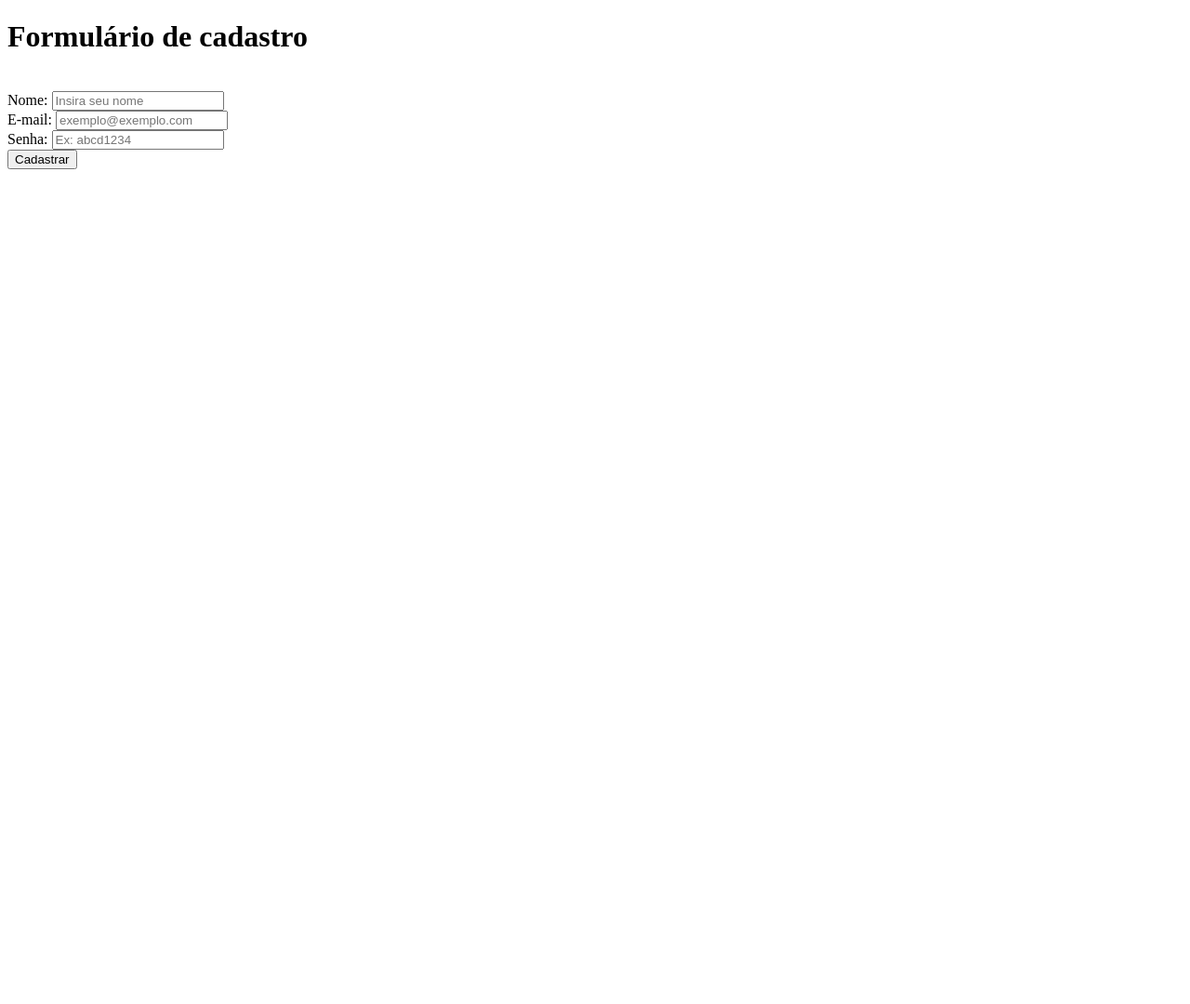
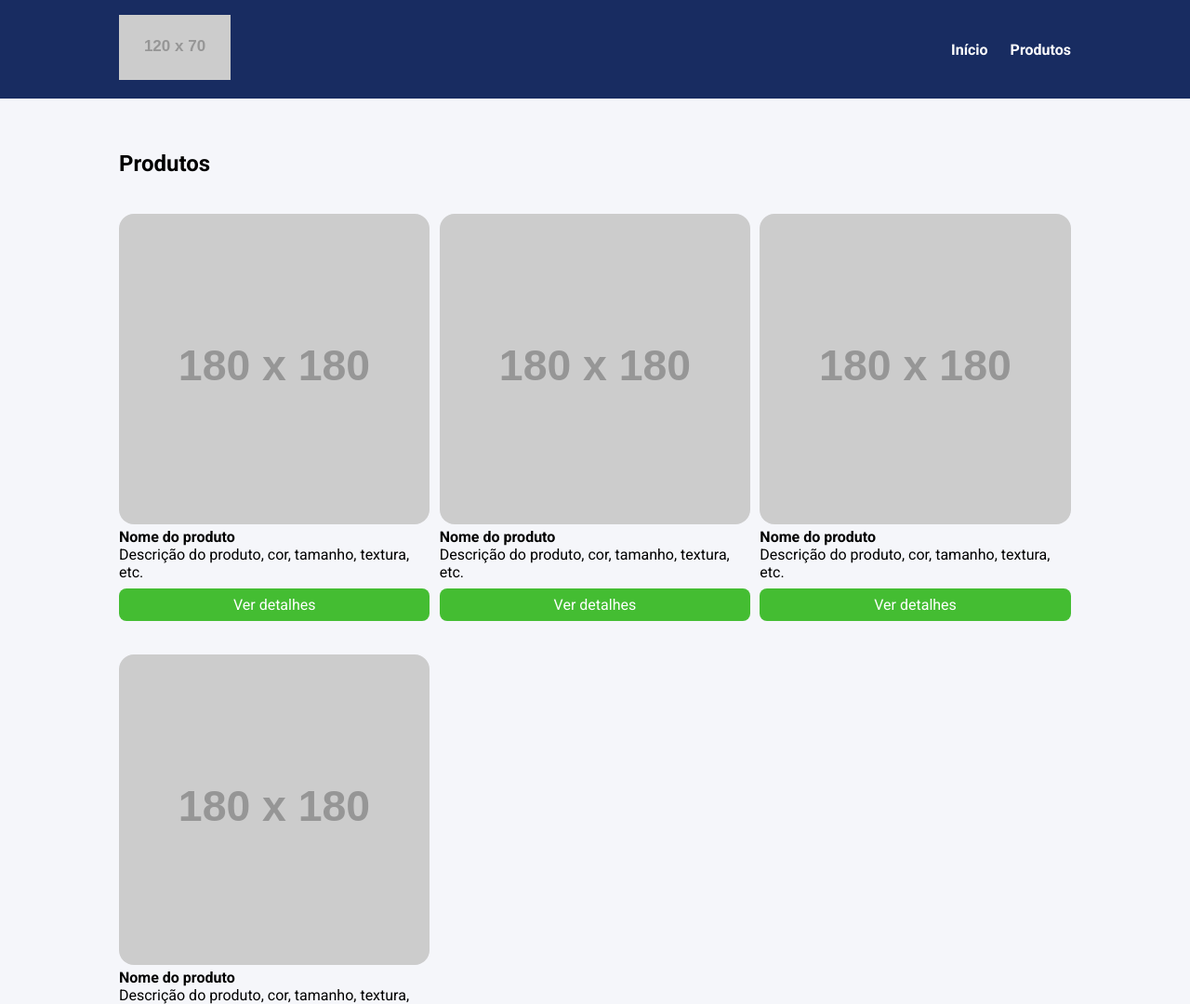
Before and after one commit to cunhacoderx/curso_ebac_frontend, a website: page index.html in a window 1280 px wide. Shown: the top 1080 px of the page at 93% size. Before the commit the page ends 800 px from the top, so only its background shows below. Drawn offline with Linux system fonts and the light colour scheme; placeholder pictures from the web are drawn by us.

Commit message:
Remoção da pasta duplicada e entrega final do exercício SASS

```diff
--- a/index.html
+++ b/index.html
@@ -2,23 +2,78 @@
 <html lang="pt-BR">
 <head>
     <meta charset="UTF-8">
+    <meta http-equiv="X-UA-Compatible" content="IE=edge">
     <meta name="viewport" content="width=device-width, initial-scale=1.0">
-    <title>Formulário</title>
+    <title>Document</title>
+    <link rel="preconnect" href="https://fonts.googleapis.com">
+    <link rel="preconnect" href="https://fonts.gstatic.com" crossorigin>
+    <link href="https://fonts.googleapis.com/css2?family=Roboto:wght@400;700&display=swap" rel="stylesheet">
+    <link rel="stylesheet" href="build/main.css">
 </head>
 <body>
-    <h1>Formulário de cadastro</h1>
-    <br />
-    <form>
-        <label for="user-name">Nome:</label>
-        <input id="user-name" type="text" placeholder="Insira seu nome">
-        <br />
-        <label for="user-email">E-mail:</label>
-        <input id="user-email" type="email" placeholder="exemplo@exemplo.com">
-        <br />
-        <label for="user-password">Senha:</label>
-        <input id="user-password" type="password" placeholder="Ex: abcd1234">
-        <br />
-        <button type="submit">Cadastrar</button>
-    </form>
+    <header>
+        <div class="container">
+            <div class="branding">
+                <img src="https://via.placeholder.com/120x70" />
+            </div>
+            <nav>
+                <ul class="menu">
+                    <li>
+                        <a href="#">Início</a>
+                    </li>
+                    <li>
+                        <a href="#">Produtos</a>
+                    </li>
+                </ul>
+            </nav>
+        </div>
+    </header>
+    <section>
+        <div class="container">
+            <h2>Produtos</h2>
+            <ul class="products">
+                <li class="product-item">
+                    <img src="https://via.placeholder.com/180x180" />
+                    <h4>Nome do produto</h4>
+                    <p>
+                        Descrição do produto, cor, tamanho, textura, etc.
+                    </p>
+                    <a href="#" class="product-button">
+                        Ver detalhes
+                    </a>
+                </li>
+                <li class="product-item">
+                    <img src="https://via.placeholder.com/180x180" />
+                    <h4>Nome do produto</h4>
+                    <p>
+                        Descrição do produto, cor, tamanho, textura, etc.
+                    </p>
+                    <a href="#" class="product-button">
+                        Ver detalhes
+                    </a>
+                </li>
+                <li class="product-item">
+                    <img src="https://via.placeholder.com/180x180" />
+                    <h4>Nome do produto</h4>
+                    <p>
+                        Descrição do produto, cor, tamanho, textura, etc.
+                    </p>
+                    <a href="#" class="product-button">
+                        Ver detalhes
+                    </a>
+                </li>
+                <li class="product-item">
+                    <img src="https://via.placeholder.com/180x180" />
+                    <h4>Nome do produto</h4>
+                    <p>
+                        Descrição do produto, cor, tamanho, textura, etc.
+                    </p>
+                    <a href="#" class="product-button">
+                        Ver detalhes
+                    </a>
+                </li>
+            </ul>
+        </div>
+    </section>
 </body>
 </html>
--- /dev/null
+++ b/source/abstracts/mixins.scss
@@ -0,0 +1,19 @@
+@use 'variables' as *;
+
+@mixin respond-to($breakpoint) {
+  @if $breakpoint ==tablet {
+    @media (max-width: $bp-tablet) {
+      @content;
+    }
+  }
+
+  @else if $breakpoint ==mobile {
+    @media (max-width: $bp-mobile) {
+      @content;
+    }
+  }
+
+  @else {
+    @warn "Breakpoint '#{$breakpoint}' não está definido.";
+  }
+}
--- /dev/null
+++ b/source/abstracts/variables.scss
@@ -0,0 +1,13 @@
+//Cores
+$bg-color: #F5F6FA;
+$primary-color: #182C61;
+$secondary-color: #44BD32;
+$hover-color: #4CD137;
+$white: #FFF;
+
+//Fontes
+$font-main: 'Roboto', sans-serif;
+
+//Breakpoints
+$bp-tablet: 1023px;
+$bp-mobile: 767px;
--- /dev/null
+++ b/source/base/base.scss
@@ -0,0 +1,16 @@
+@use '../abstracts/variables' as *;;
+
+* {
+  padding: 0;
+  margin: 0;
+  box-sizing: border-box;
+  font-family: $font-main;
+}
+
+body {
+  background-color: $bg-color;
+}
+
+li {
+  list-style: none;
+}
--- /dev/null
+++ b/source/components/product.scss
@@ -0,0 +1,47 @@
+@use '../abstracts/variables' as *;
+@use '../abstracts/mixins' as *;
+
+section {
+  padding: 56px 0;
+}
+
+.products {
+  margin-top: 40px;
+  display: grid;
+  grid-template-columns: repeat(3, 32.66%);
+  column-gap: 1%;
+  row-gap: 4%;
+  width: 100%;
+
+  @include respond-to(tablet) {
+      grid-template-columns: repeat(2, 48.5%);
+      column-gap: 3%;
+    }
+
+  @include respond-to(mobile) {
+    display: block;
+  }
+}
+
+
+.product-item {
+  img {
+    width: 100%;
+    border-radius: 16px;
+  }
+}
+
+.product-button {
+  display: block;
+  background-color: $secondary-color;
+  color: $white;
+  text-align: center;
+  padding: 8px 0;
+  border-radius: 8px;
+  margin-top: 8px;
+  text-decoration: none;
+
+  &:hover {
+    background-color: $hover-color;
+  }
+}
--- /dev/null
+++ b/source/layout/container.scss
@@ -0,0 +1,11 @@
+@use '../abstracts/mixins' as *;
+
+.container {
+  max-width: 1024px;
+  width: 100%;
+  margin: 0 auto;
+
+  @include respond-to(tablet) {
+    max-width: 80%;
+  }
+}
--- /dev/null
+++ b/source/layout/header.scss
@@ -0,0 +1,29 @@
+@use '../abstracts/variables' as *;
+
+header {
+  background-color: $primary-color;
+  position: sticky;
+  top: 0;
+  left: 0;
+
+  .container {
+    display: flex;
+    justify-content: space-between;
+    align-items: center;
+    padding: 16px 0;
+  }
+}
+
+.menu {
+  display: flex;
+
+  li {
+    font-weight: bold;
+    margin-left: 24px;
+
+    a {
+      color: $white;
+      text-decoration: none;
+    }
+  }
+}
```
Also changed, not shown: package.json (added, +15 -0 lines), source/main.scss (added, +12 -0 lines), build/main.css (added), 2 other files.
